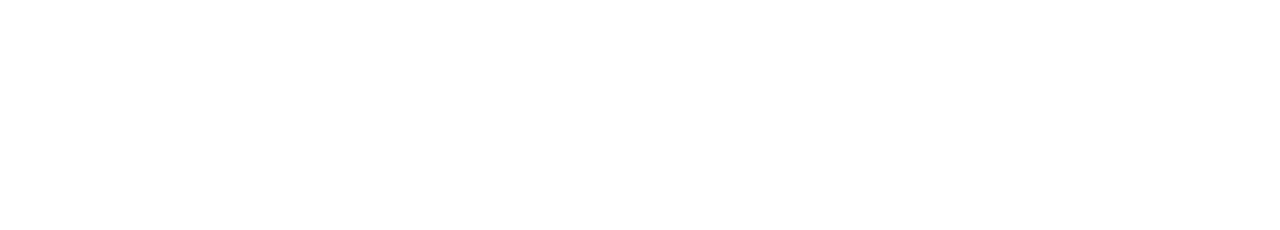
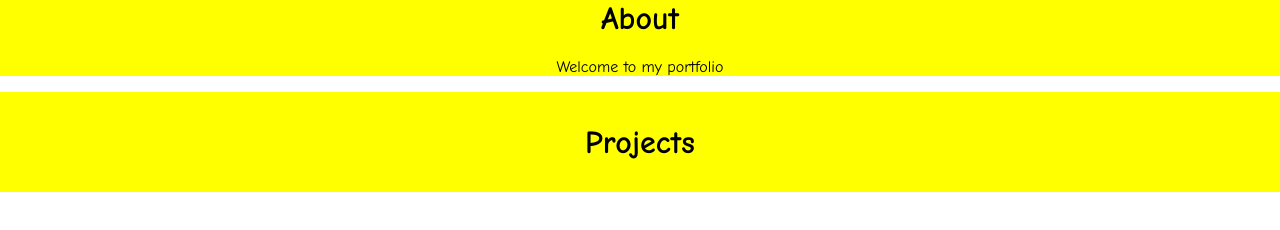
Before and after one commit to reazi-devs/reazi-devs.github.io, a plain HTML site: page index.html in a window 1280 px wide. Drawn offline with Linux system fonts and the light colour scheme.

Commit message:
HTML edits

```diff
--- a/index.html
+++ b/index.html
@@ -1,14 +1,21 @@
-<!DOCTYPE html>
-
-<link rel="stylesheet" href="index.css">
-
-<html lang="en">
 
 <head>
-    <meta charset="UTF-8">
-    <title>Title</title>
+    <!-- This will show up on the tab in your browser -->
+    <title>My Portfolio</title>
+
+    <!-- This links your css file to the html -->
+    <link rel="stylesheet" type="text/css" href="index.css">
 </head>
+
 <body>
+    <!-- This is the start of the "About" section -->
+    <div class="about">
+        <h1>About</h1>
+        <p>Welcome to my portfolio</p>
+    </div>
 
+    <!-- This is the start of the projects section -->
+    <div class="projects">
+        <h1>Projects</h1>
+    </div>
 </body>
-</html>
```
